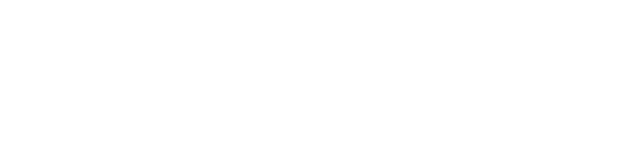
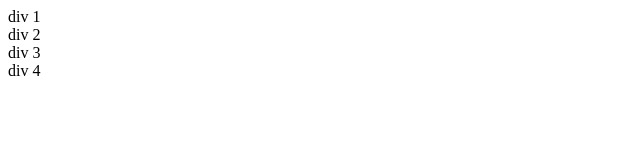
Before and after one commit to damiankreft/internet-technologies, a plain HTML site: page zadanie5/index.html in a window 1280 px wide. Shown: the whole page, without its empty margins (0-640 px from the left). Drawn offline with Linux system fonts and the light colour scheme.

Commit message:
Replace 4 buttons with 4 divs.

```diff
--- a/zadanie5/index.html
+++ b/zadanie5/index.html
@@ -8,6 +8,9 @@
     <script src="scripts/scripts.js"></script>
 </head>
 <body>
-
+    <div>div 1</div>
+    <div>div 2</div>
+    <div>div 3</div>
+    <div>div 4</div>
 </body>
 </html>
```
